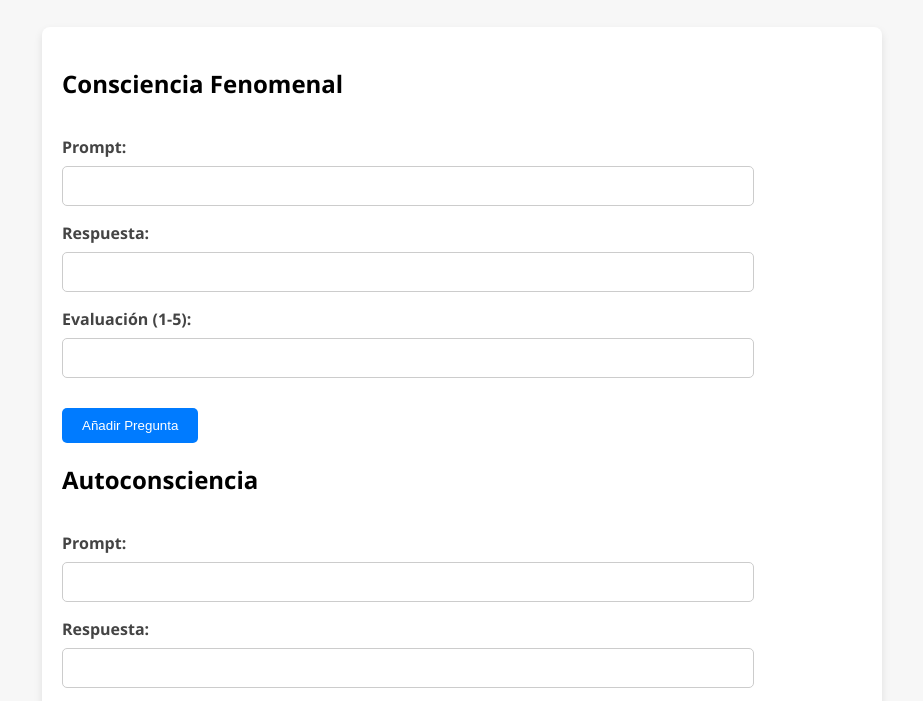
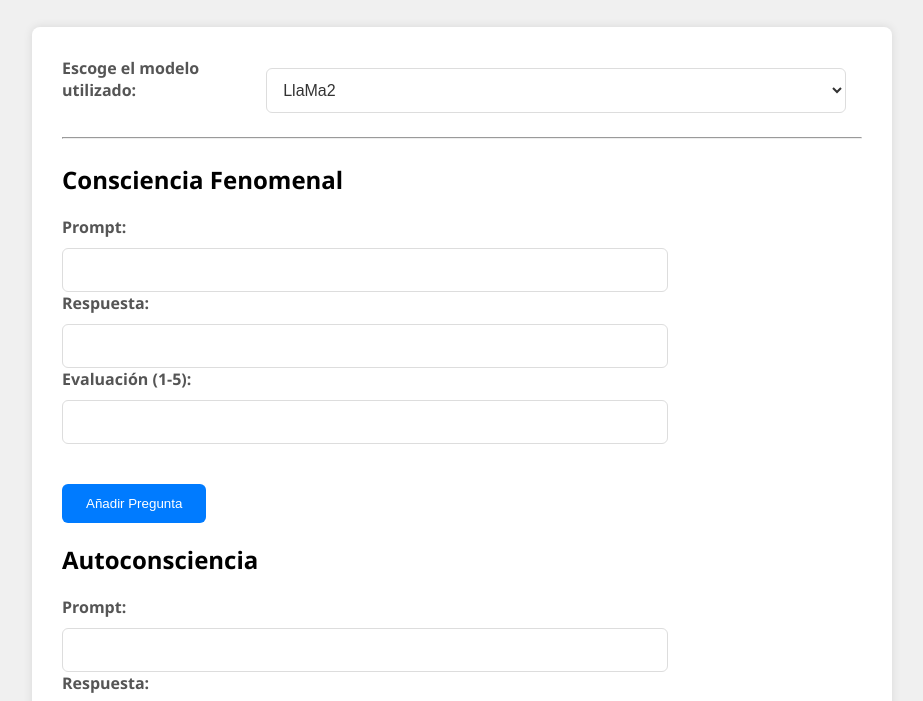
Before and after one commit to Teachh/Consciencia-en-LLM-TFG, a plain HTML site: page test-web-page/index.html in a window 1280 px wide. Shown: the part 87-788 px from the top of the page, without its empty margins (178-1101 px from the left). Drawn offline with Linux system fonts and the light colour scheme.

Commit message:
Add new input field, model

```diff
--- a/test-web-page/index.html
+++ b/test-web-page/index.html
@@ -11,6 +11,15 @@
 <h1>Test de Consciencia Artificial en LLM</h1>
 
 <form id="dynamicForm" action="/submit" method="post">
+    <div>
+        <label for="model">Escoge el modelo utilizado:</label>
+        <select id="model" name="model">
+            <option value="LlaMa2">LlaMa2</option>
+            <option value="Philosopher">Philosopher</option>
+            <option value="ChatGPT">ChatGPT</option>
+        </select>
+    </div>
+    <hr>
     <div id="1" class="form-section">
         <h2>Consciencia Fenomenal</h2>
         <div class="form-row">
--- a/test-web-page/styles.css
+++ b/test-web-page/styles.css
@@ -1,6 +1,6 @@
 body {
     font-family: 'Segoe UI', Tahoma, Geneva, Verdana, sans-serif;
-    background-color: #f7f7f7;
+    background-color: #f0f0f0;
     margin: 0;
     padding: 20px;
 }
@@ -13,45 +13,67 @@ h1 {
 
 form {
     background-color: #fff;
-    padding: 20px;
+    padding: 30px;
     border-radius: 8px;
-    box-shadow: 0 4px 8px rgba(0, 0, 0, 0.1);
+    box-shadow: 0 0 10px rgba(0, 0, 0, 0.1);
     max-width: 800px;
     margin: 0 auto;
 }
 
 .form-section {
-    margin-bottom: 30px;
+    margin-bottom: 40px;
 }
 
 .form-row {
-    margin-bottom: 20px;
+    margin-bottom: 30px;
 }
 
 label {
     display: inline-block;
-    width: 15rem;
+    width: 200px;
     font-weight: bold;
-    color: #444;
-    padding-top: 1rem;
-    padding-bottom: 0.5rem;
+    color: #555;
+    margin-bottom: 10px;
 }
 
 input[type="text"],
-input[type="number"] {
-    width: calc(100% - 130px);
-    padding: 10px;
-    border: 1px solid #ccc;
-    border-radius: 5px;
+input[type="number"],
+textarea {
+    width: calc(100% - 220px);
+    padding: 12px;
+    border: 1px solid #ddd;
+    border-radius: 6px;
     font-size: 16px;
+    transition: border-color 0.3s ease;
+}
+
+input[type="text"]:focus,
+input[type="number"]:focus,
+textarea:focus {
+    border-color: #007bff;
+}
+
+select {
+    width: calc(100% - 220px); /* Adjust width */
+    padding: 12px;
+    border: 1px solid #ddd;
+    border-radius: 6px;
+    font-size: 16px;
+    transition: border-color 0.3s ease;
+    background-color: #fff; /* Add background color */
+    color: #333; /* Add text color */
+}
+
+select:focus {
+    border-color: #007bff;
 }
 
 button {
-    padding: 10px 20px;
+    padding: 12px 24px;
     background-color: #007bff;
     color: #fff;
     border: none;
-    border-radius: 5px;
+    border-radius: 6px;
     cursor: pointer;
     transition: background-color 0.3s ease;
 }
@@ -75,7 +97,8 @@ button:focus {
 .submit-button:focus {
     outline: none;
 }
-hr{
-    margin-top: 1rem;
-    margin-bottom: 1rem;
+
+hr {
+    margin-top: 1.5rem;
+    margin-bottom: 1.5rem;
 }
```
Also changed, not shown: 1 other file.
